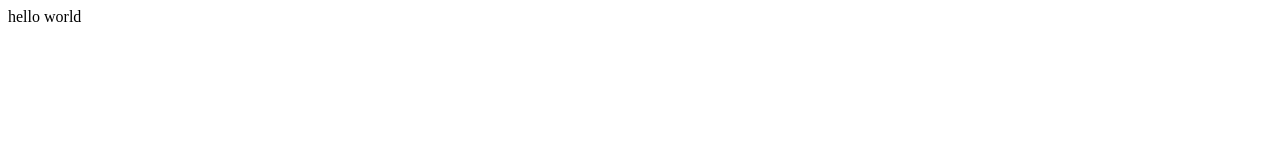
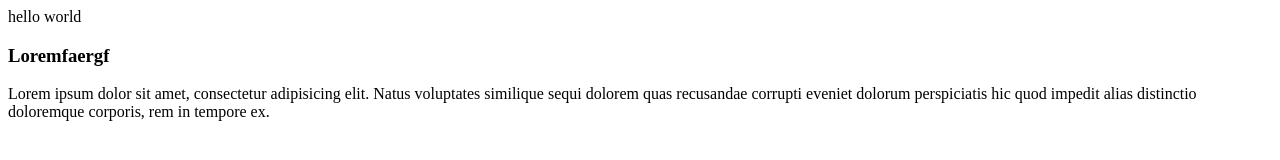
Before and after one commit to GromichRomich/Project_1, a plain HTML site: page index.html in a window 1280 px wide. Drawn offline with Linux system fonts and the light colour scheme.

Commit message:
Index mod

```diff
--- a/index.html
+++ b/index.html
@@ -8,8 +8,8 @@
 <body>
 
   <div>hello world</div>
-
-
+  <h3>Loremfaergf</h3>
+  <p>Lorem ipsum dolor sit amet, consectetur adipisicing elit. Natus voluptates similique sequi dolorem quas recusandae corrupti eveniet dolorum perspiciatis hic quod impedit alias distinctio doloremque corporis, rem in tempore ex.</p>
     <script src="js/script.js"></script>
 </body>
 </html>
```
